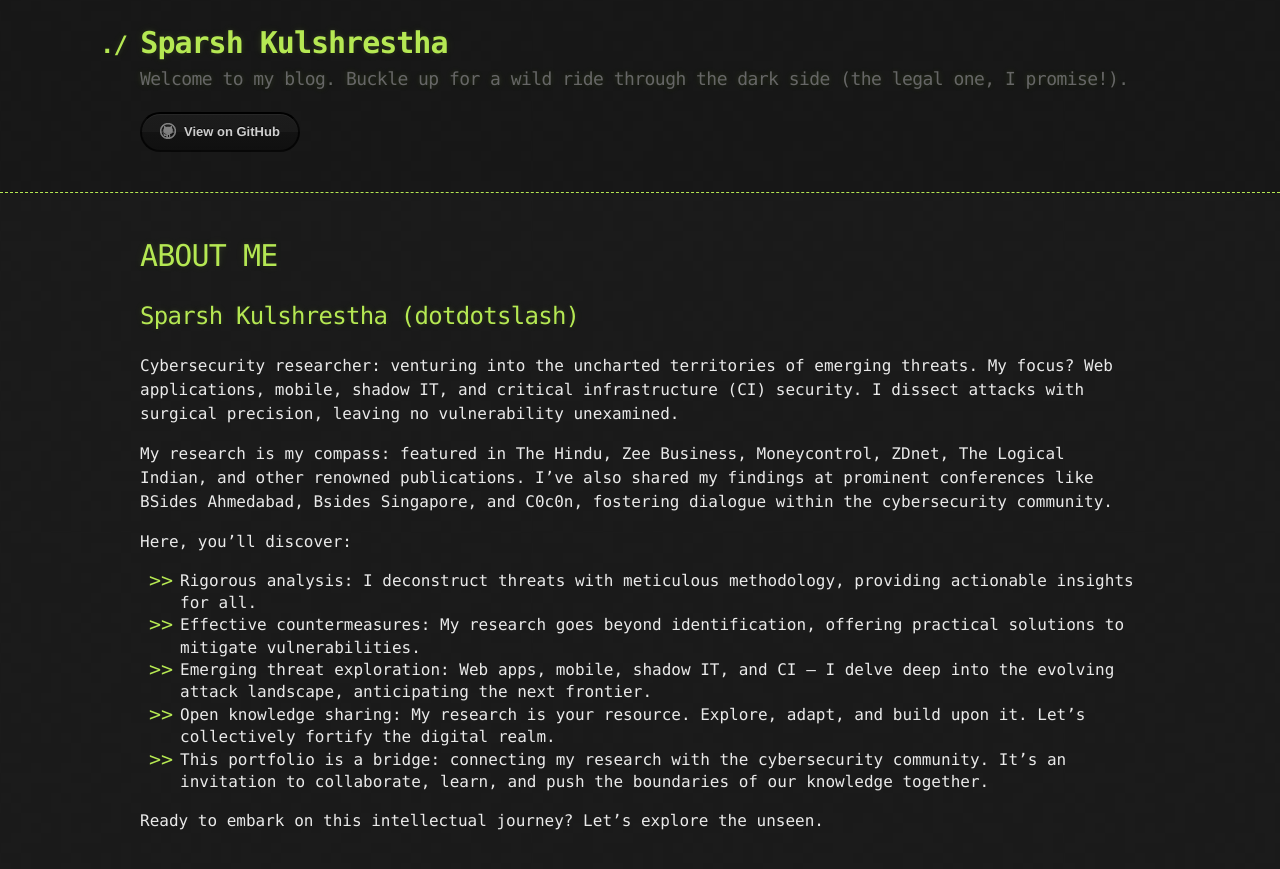
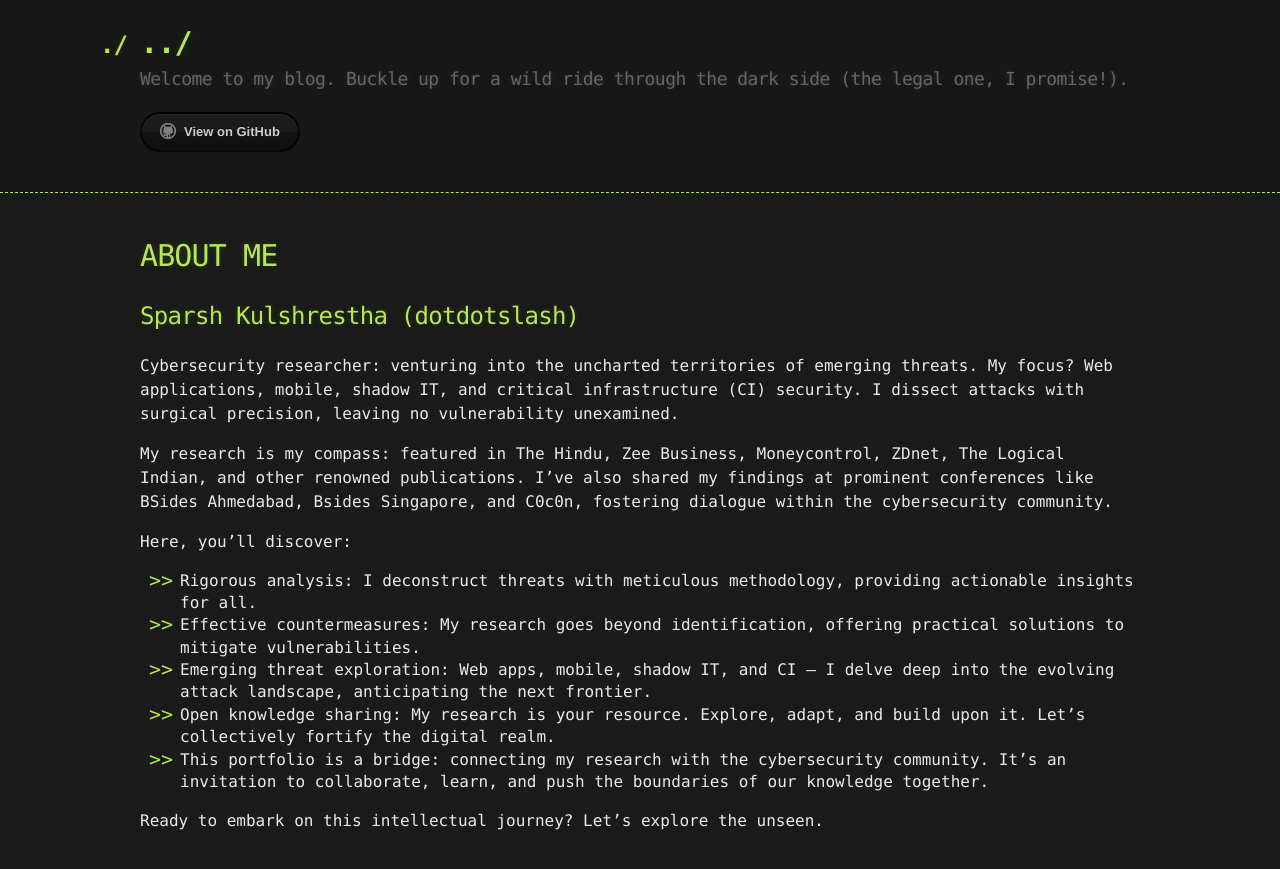
Before and after one commit to sparshkulshrestha/sparshkulshrestha.github.io, a Jekyll site: the page built from index.md, in a window 1280 px wide. Shown: the top 869 px of the page. Built offline with Jekyll 4.4.1, drawn with Linux system fonts in a browser that asks for light colours; our own code applies the rules of GitHub Pages for plain Markdown files.

Commit message:
Update _config.yml

```diff
--- a/_config.yml
+++ b/_config.yml
@@ -1,4 +1,4 @@
-title: Sparsh Kulshrestha
+title: ../
 description: Welcome to my blog. Buckle up for a wild ride through the dark side (the legal one, I promise!).
 show_downloads: false
 google_analytics:
```
